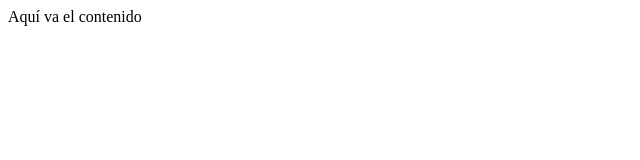
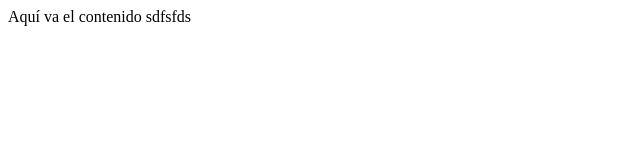
Before and after one commit to dikson88512/GitHubPractice, a plain HTML site: page Index.html in a window 1280 px wide. Shown: the full height of the page, 0-640 px from the left. Drawn offline with Linux system fonts and the light colour scheme.

Commit message:
Fisrt nro 2

```diff
--- a/Index.html
+++ b/Index.html
@@ -3,6 +3,6 @@
     <title>Mi página de ejemplo</title>
   </head>
   <body>
-    Aquí va el contenido
+    Aquí va el contenido sdfsfds
   </body>
 </html>
```
